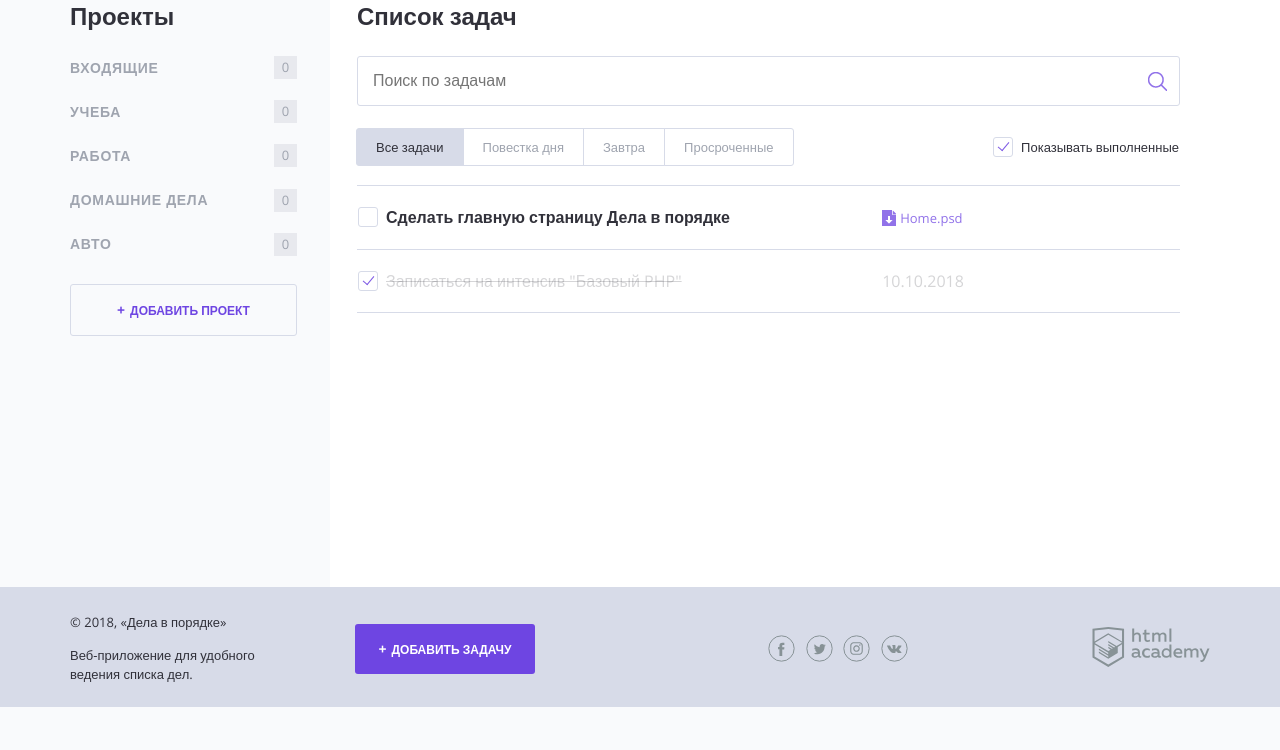
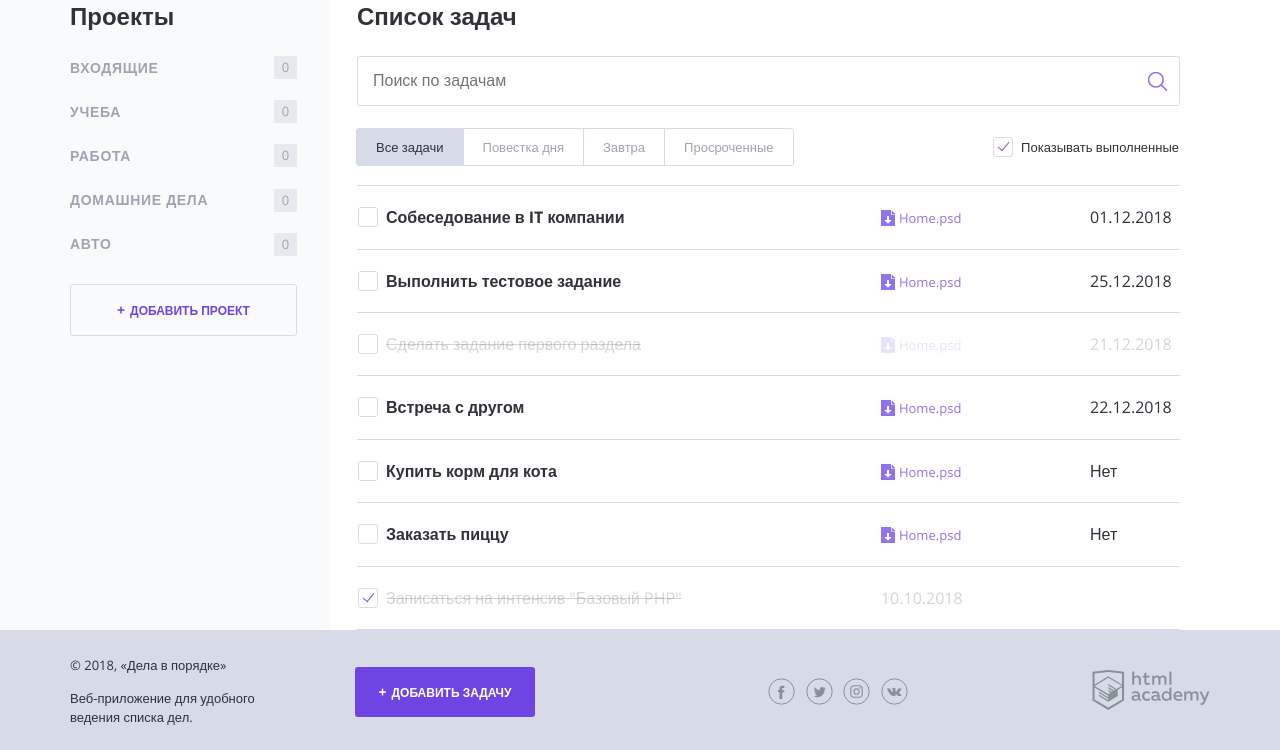
Before and after one commit to AnVP/486323-doingsdone, a PHP site: page / in a window 1280 px wide. Shown: the part 93-843 px from the top of the page. Before the commit the page ends 800 px from the top, so only its background shows below. Run offline with PHP 8.4, Linux system fonts and the light colour scheme.

Commit message:
Заменяет содержимое таблицы данными из массива задач

```diff
--- a/index.php
+++ b/index.php
@@ -130,11 +130,12 @@ $tasks = [
                 </div>
 
                 <table class="tasks">
-                    <tr class="tasks__item task">
+                    <?php foreach ($tasks as $key => $item): ?>
+                    <tr class="tasks__item task  <?php if ($item['status']): ?> task--completed <?php endif; ?>">
                         <td class="task__select">
                             <label class="checkbox task__checkbox">
                                 <input class="checkbox__input visually-hidden task__checkbox" type="checkbox" value="1">
-                                <span class="checkbox__text">Сделать главную страницу Дела в порядке</span>
+                                <span class="checkbox__text"><?=$item['task']; ?></span>
                             </label>
                         </td>
 
@@ -142,8 +143,10 @@ $tasks = [
                             <a class="download-link" href="#">Home.psd</a>
                         </td>
 
-                        <td class="task__date"></td>
+                        <td class="task__date"><?=$item['date']; ?></td>
                     </tr>
+                    <?php endforeach; ?>
+
                     <!--показывать следующий тег <tr/>, если переменная $show_complete_tasks равна единице-->
                     <?php if ($show_complete_tasks === 1): ?>
                     <tr class="tasks__item task task--completed">
```
